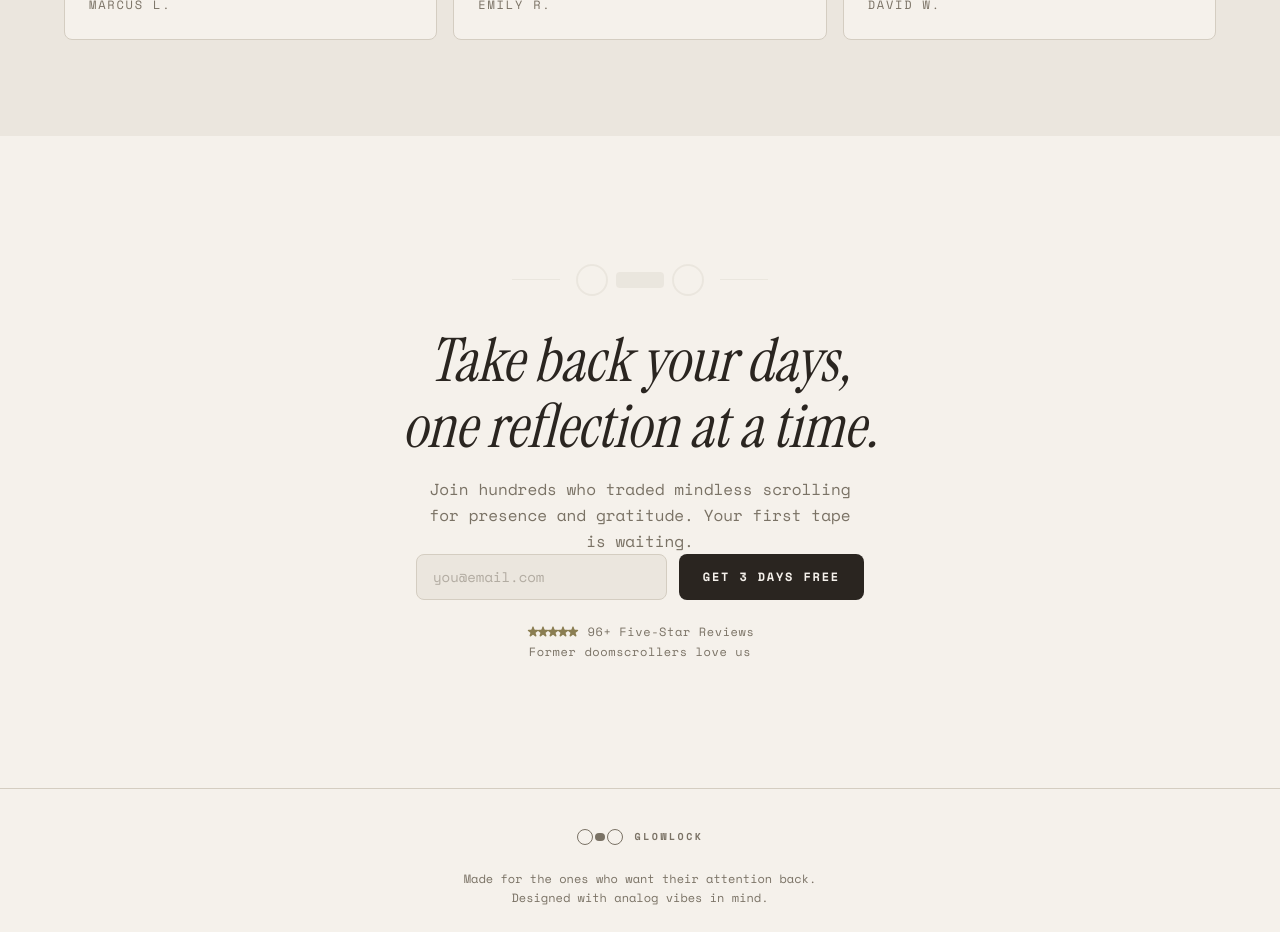
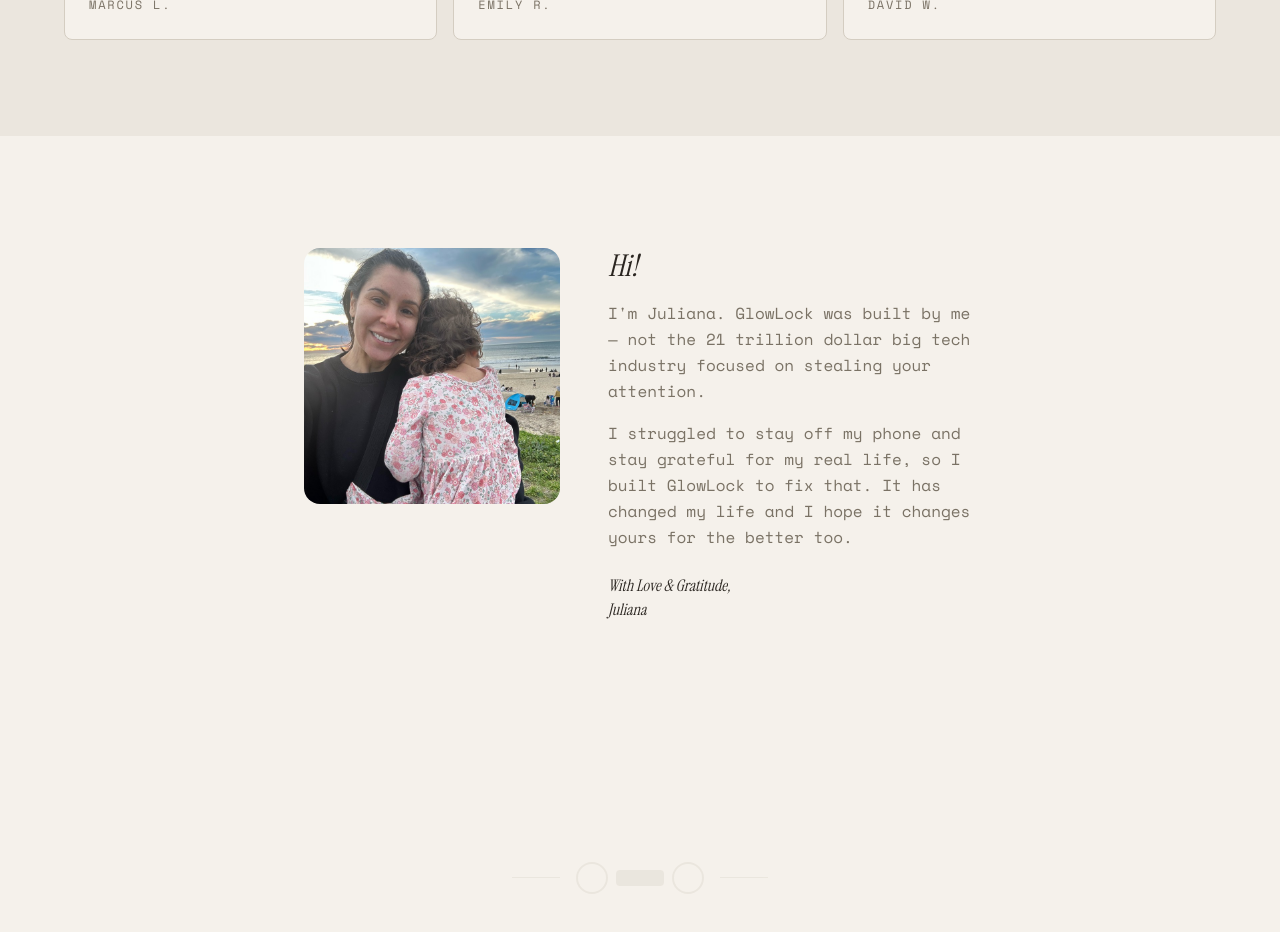
Before and after one commit to julianacrispo/glowlockmarketing, a Next.js app: page / in a window 1280 px wide. Shown: the part 3800-4732 px from the top of the page. Built offline with nearby package versions, Linux system fonts and the light colour scheme.

Commit message:
Add founder section with personal note from Juliana.

```diff
--- a/app/page.tsx
+++ b/app/page.tsx
@@ -6,6 +6,7 @@ import { StatsBar } from "@/components/stats-bar"
 import { WhySection } from "@/components/why-section"
 import { TapeLibrary } from "@/components/tape-library"
 import { SocialProof } from "@/components/social-proof"
+import { FounderNote } from "@/components/founder-note"
 import { FinalCta } from "@/components/final-cta"
 import { Footer } from "@/components/footer"
 
@@ -19,6 +20,7 @@ export default function Home() {
       <WhySection />
       <TapeLibrary />
       <SocialProof />
+      <FounderNote />
       <FinalCta />
       <Footer />
     </main>
--- /dev/null
+++ b/components/founder-note.tsx
@@ -0,0 +1,43 @@
+import Image from "next/image"
+
+export function FounderNote() {
+  return (
+    <section className="px-6 py-20 md:py-28">
+      <div className="mx-auto max-w-2xl">
+        <div className="flex flex-col items-center gap-8 md:flex-row md:items-start md:gap-12">
+          <div className="relative h-56 w-56 flex-shrink-0 overflow-hidden rounded-2xl md:h-64 md:w-64">
+            <Image
+              src="/juliana.png"
+              alt="Juliana, founder of GlowLock"
+              fill
+              className="object-cover object-top"
+              sizes="(max-width: 768px) 224px, 256px"
+            />
+          </div>
+
+          <div className="text-center md:text-left">
+            <p className="font-serif text-3xl italic text-foreground">Hi!</p>
+
+            <div className="mt-4 space-y-4 text-sm leading-relaxed text-muted-foreground md:text-base">
+              <p>
+                I&apos;m Juliana. GlowLock was built by me — not the 21 trillion
+                dollar big tech industry focused on stealing your attention.
+              </p>
+              <p>
+                I struggled to stay off my phone and stay grateful for my real
+                life, so I built GlowLock to fix that. It has changed my life
+                and I hope it changes yours for the better too.
+              </p>
+            </div>
+
+            <p className="mt-6 font-serif text-base italic text-foreground">
+              With Love &amp; Gratitude,
+              <br />
+              Juliana
+            </p>
+          </div>
+        </div>
+      </div>
+    </section>
+  )
+}
```
Also changed, not shown: public/juliana.png (added).
